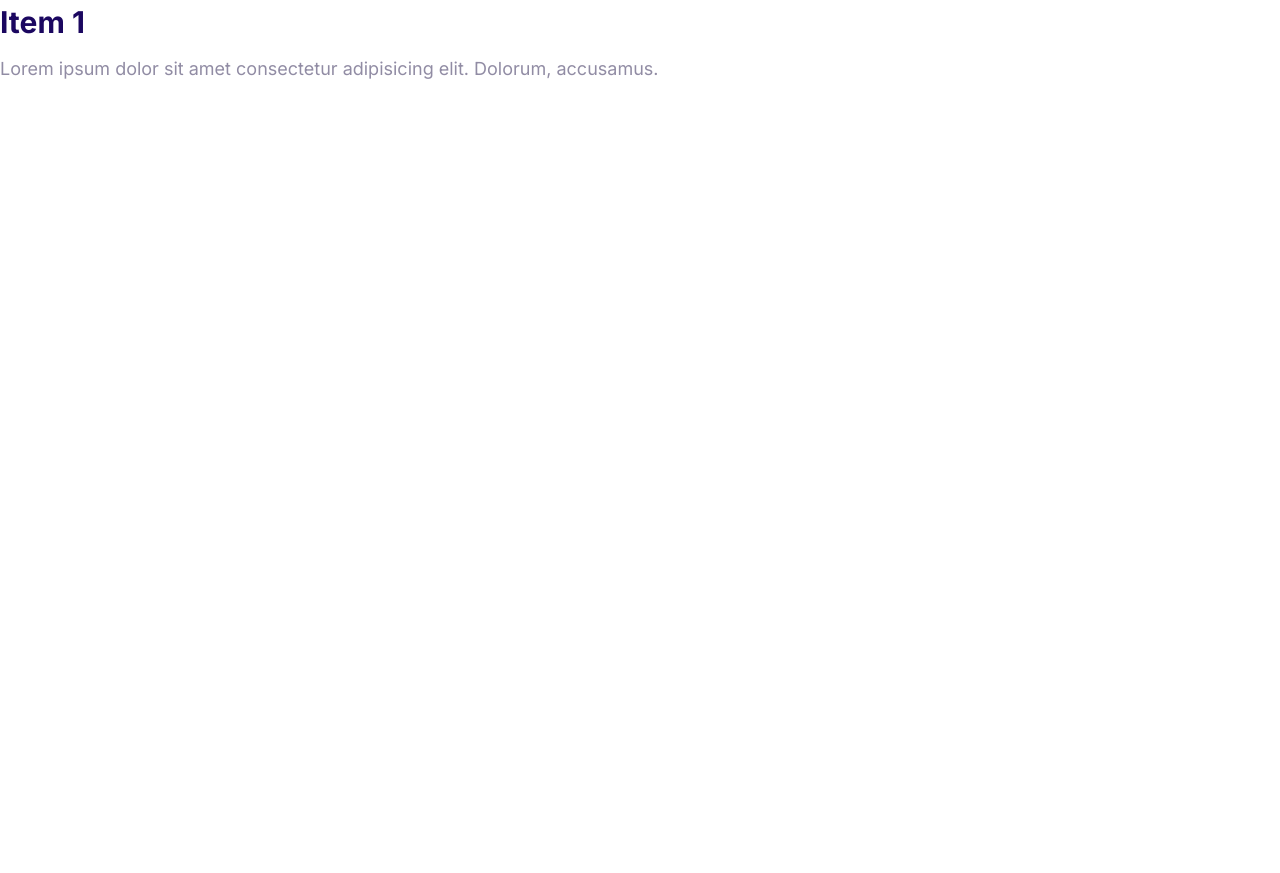
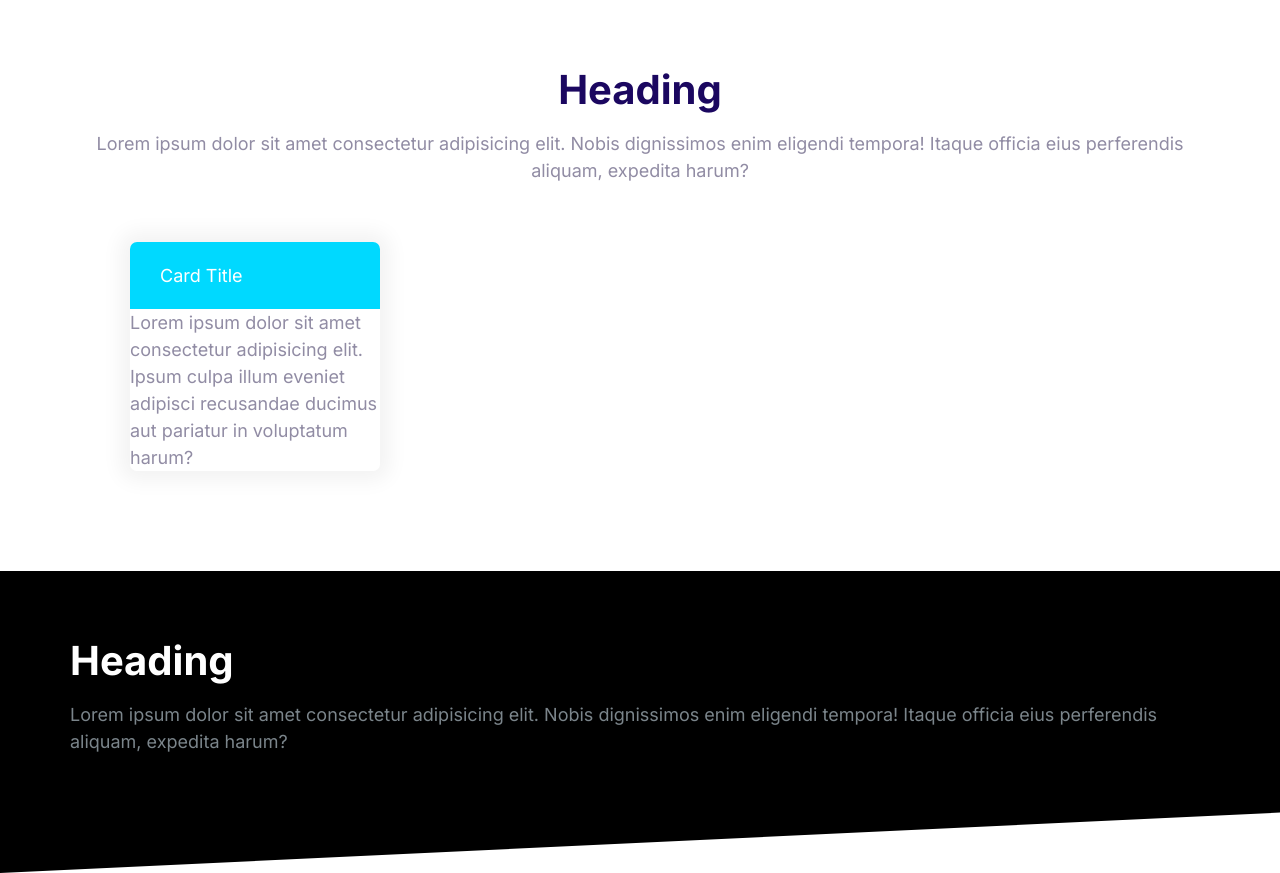
Before and after one commit to RaveenaReddyGinjala/HTML-CSS, a plain HTML site: page index.html in a window 1280 px wide. Before the commit the page ends 800 px from the top, so only its background shows below. Drawn offline with Linux system fonts and the light colour scheme.

Commit message:
Build block.

```diff
--- a/css/styles.css
+++ b/css/styles.css
@@ -499,3 +499,35 @@ display:block
     max-height: 100vh;
     opacity: 1;
   }
+  /*Blocks*/
+  .block{
+    --padding-vertical:6rem;
+    padding: var(--padding-vertical) 2rem;
+}
+  .block__heading{
+    margin-top: 0;
+
+  }
+  .block__header{
+    text-align: center;
+  }
+.block--dark{
+    background: #000;
+    color:#7b858b;
+}
+.block--dark .block__heading{
+    color:#fff;
+
+}
+.block__skewed-right{
+    padding-bottom: calc(var(--padding-vertical) + 4rem );
+    clip-path: polygon(0% 0%, 100% 0%, 100% 100%, 0% 80%);
+}
+.block__skewed-left{
+    padding-bottom: calc(var(--padding-vertical) + 4rem );
+    clip-path: polygon(0% 0%, 100% 0%, 100% 80%, 0% 100%);
+}
+.container{
+    max-width: 1140px;
+    margin:0 auto;
+}
--- a/index.html
+++ b/index.html
@@ -15,18 +15,36 @@
     <title>Document</title>
   </head>
   <body>
-    <div class="collapsible collapsible--expanded">
-      <header class="collapsible__header">
-        <h2 class="collapsible__heading">Item 1</h2>
-        <svg class="icon icon--white collapsible__chevron">
-          <use xlink:href="images/sprite.svg#chevron"></use>
-        </svg>
+    <section class="block container">
+      <header class="block__header">
+        <h2 class="block__heading">Heading</h2>
+        <p>
+          Lorem ipsum dolor sit amet consectetur adipisicing elit. Nobis
+          dignissimos enim eligendi tempora! Itaque officia eius perferendis
+          aliquam, expedita harum?
+        </p>
       </header>
-      <div class="collapsible__content">
-        Lorem ipsum dolor sit amet consectetur adipisicing elit. Dolorum,
-        accusamus.
+      <div style="width: 30%; padding: 4rem">
+        <div class="card card--secondary">
+          <header class="card__header">Card Title</header>
+          <div class="card__body">
+            Lorem ipsum dolor sit amet consectetur adipisicing elit. Ipsum culpa
+            illum eveniet adipisci recusandae ducimus aut pariatur in voluptatum
+            harum?
+          </div>
+        </div>
       </div>
-    </div>
+    </section>
+    <section class="block block--dark block__skewed-left">
+      <div class="container">
+        <h2 class="block__heading">Heading</h2>
+        <p>
+          Lorem ipsum dolor sit amet consectetur adipisicing elit. Nobis
+          dignissimos enim eligendi tempora! Itaque officia eius perferendis
+          aliquam, expedita harum?
+        </p>
+      </div>
+    </section>
     <script src="js/main.js"></script>
   </body>
 </html>
```
Also changed, not shown: components/block.html (added, +30 -0 lines), 1 other file.
